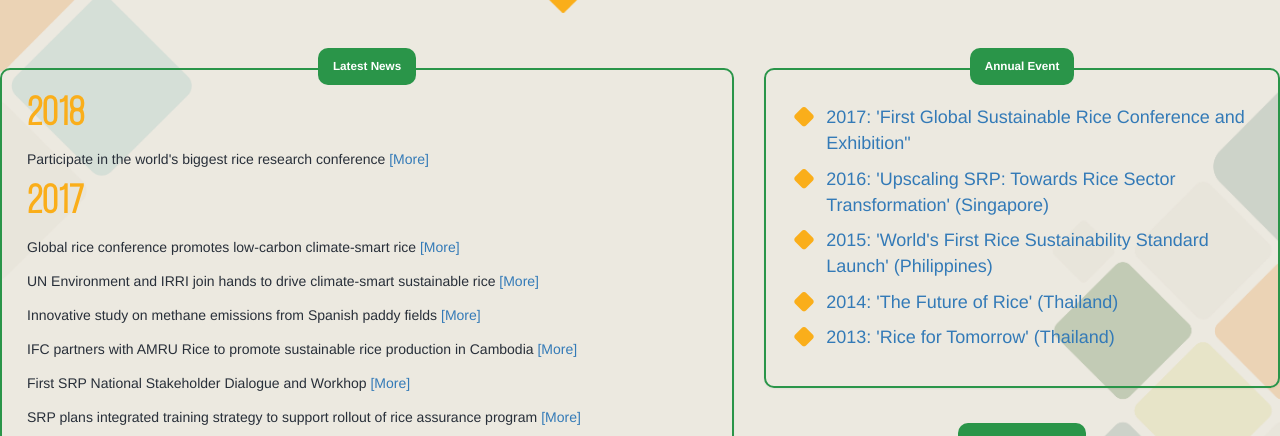
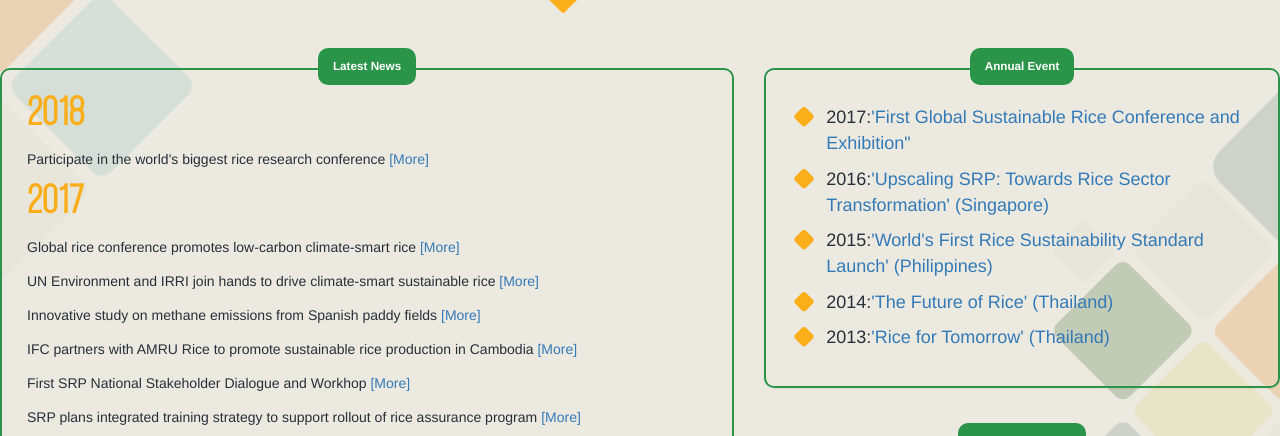
Before and after one commit to sustainablericeplatform/sustainablericeplatform.github.io, a Jekyll site: the page built from News-and-Events/index.html, in a window 1280 px wide. Shown: the part 528-964 px from the top of the page. Built offline with Jekyll 4.4.1, drawn with Linux system fonts in a browser that asks for light colours.

Commit message:
Update index.html

```diff
--- a/News-and-Events/index.html
+++ b/News-and-Events/index.html
@@ -48,11 +48,11 @@
                     </div>
                     <div class="panel-body">
                         <ul class="srp-list">
-                            <li><i class="fa fa-square"></i> <a href="https://sites.google.com/site/srpsustainablerice/latest-news/2017">2017: 'First Global Sustainable Rice Conference and Exhibition"</a></li>
-                            <li><i class="fa fa-square"></i> <a href="https://sites.google.com/site/srpsustainablerice/annual-plenary-meeting-and-general-assembly/2016">2016: 'Upscaling SRP: Towards Rice Sector Transformation' (Singapore)</a></li>
-                            <li><i class="fa fa-square"></i> <a href="https://sites.google.com/site/srpsustainablerice/annual-plenary-meeting-and-general-assembly/2015">2015: 'World's First Rice Sustainability Standard Launch' (Philippines)</a></li>
-                            <li><i class="fa fa-square"></i> <a href="https://sites.google.com/site/srpsustainablerice/annual-plenary-meeting-and-general-assembly/2014">2014: 'The Future of Rice' (Thailand)</a></li>
-                            <li><i class="fa fa-square"></i> <a href="https://sites.google.com/site/srpsustainablerice/annual-plenary-meeting-and-general-assembly/2013">2013: 'Rice for Tomorrow' (Thailand)</a></li>
+                            <li><i class="fa fa-square"></i>2017:<a href="https://sites.google.com/site/srpsustainablerice/latest-news/2017">'First Global Sustainable Rice Conference and Exhibition"</a></li>
+                            <li><i class="fa fa-square"></i>2016:<a href="https://sites.google.com/site/srpsustainablerice/annual-plenary-meeting-and-general-assembly/2016">'Upscaling SRP: Towards Rice Sector Transformation' (Singapore)</a></li>
+                            <li><i class="fa fa-square"></i>2015:<a href="https://sites.google.com/site/srpsustainablerice/annual-plenary-meeting-and-general-assembly/2015">'World's First Rice Sustainability Standard Launch' (Philippines)</a></li>
+                            <li><i class="fa fa-square"></i>2014:<a href="https://sites.google.com/site/srpsustainablerice/annual-plenary-meeting-and-general-assembly/2014">'The Future of Rice' (Thailand)</a></li>
+                            <li><i class="fa fa-square"></i>2013:<a href="https://sites.google.com/site/srpsustainablerice/annual-plenary-meeting-and-general-assembly/2013">'Rice for Tomorrow' (Thailand)</a></li>
                         </ul>
                     </div>
                 </div>
```
